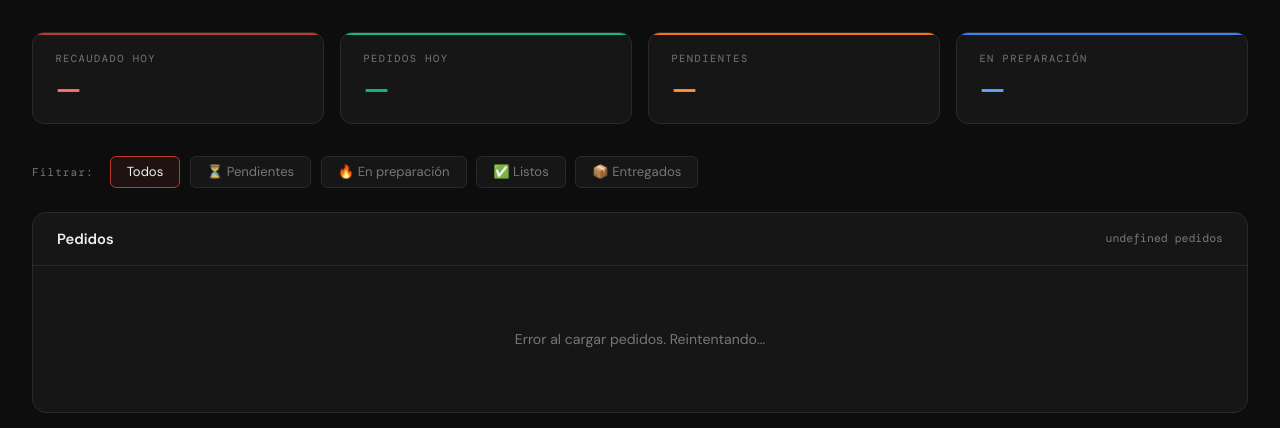
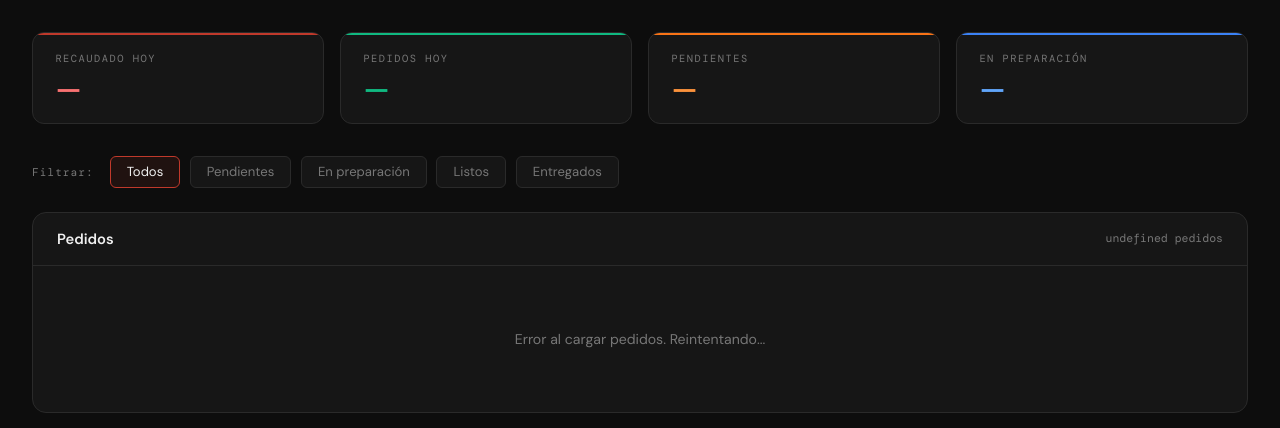
Before and after one commit to LeandroAV2/menu.V2, a Flask app: template templates/admin_panel.html in a window 1280 px wide. Shown: the part 60-488 px from the top of the page. Run offline with Flask 3, Linux system fonts and the light colour scheme; the template is opened without the code that fills it, so the values that code supplies are empty; some libraries are stand-ins or nearby versions.

Commit message:
Update admin_panel.html

```diff
--- a/templates/admin_panel.html
+++ b/templates/admin_panel.html
@@ -369,10 +369,10 @@
   <div class="filters-row">
     <span class="filters-label">Filtrar:</span>
     <button class="filter-btn active" onclick="setFiltro('todos', this)">Todos</button>
-    <button class="filter-btn" onclick="setFiltro('pendiente', this)">⏳ Pendientes</button>
-    <button class="filter-btn" onclick="setFiltro('en_preparacion', this)">🔥 En preparación</button>
-    <button class="filter-btn" onclick="setFiltro('listo', this)">✅ Listos</button>
-    <button class="filter-btn" onclick="setFiltro('entregado', this)">📦 Entregados</button>
+    <button class="filter-btn" onclick="setFiltro('pendiente', this)"> Pendientes</button>
+    <button class="filter-btn" onclick="setFiltro('en_preparacion', this)"> En preparación</button>
+    <button class="filter-btn" onclick="setFiltro('listo', this)"> Listos</button>
+    <button class="filter-btn" onclick="setFiltro('entregado', this)"> Entregados</button>
   </div>
 
   <!-- TABLA -->
@@ -423,7 +423,7 @@ async function cargarPedidos() {
     if (pedidos.length === 0) {
       document.getElementById('table-body-wrap').innerHTML = `
         <div class="empty-state">
-          <div class="icon">📋</div>
+          <div class="icon"></div>
           <p>No hay pedidos${filtroActual !== 'todos' ? ' en este estado' : ''} por el momento.</p>
         </div>`;
       return;
```
